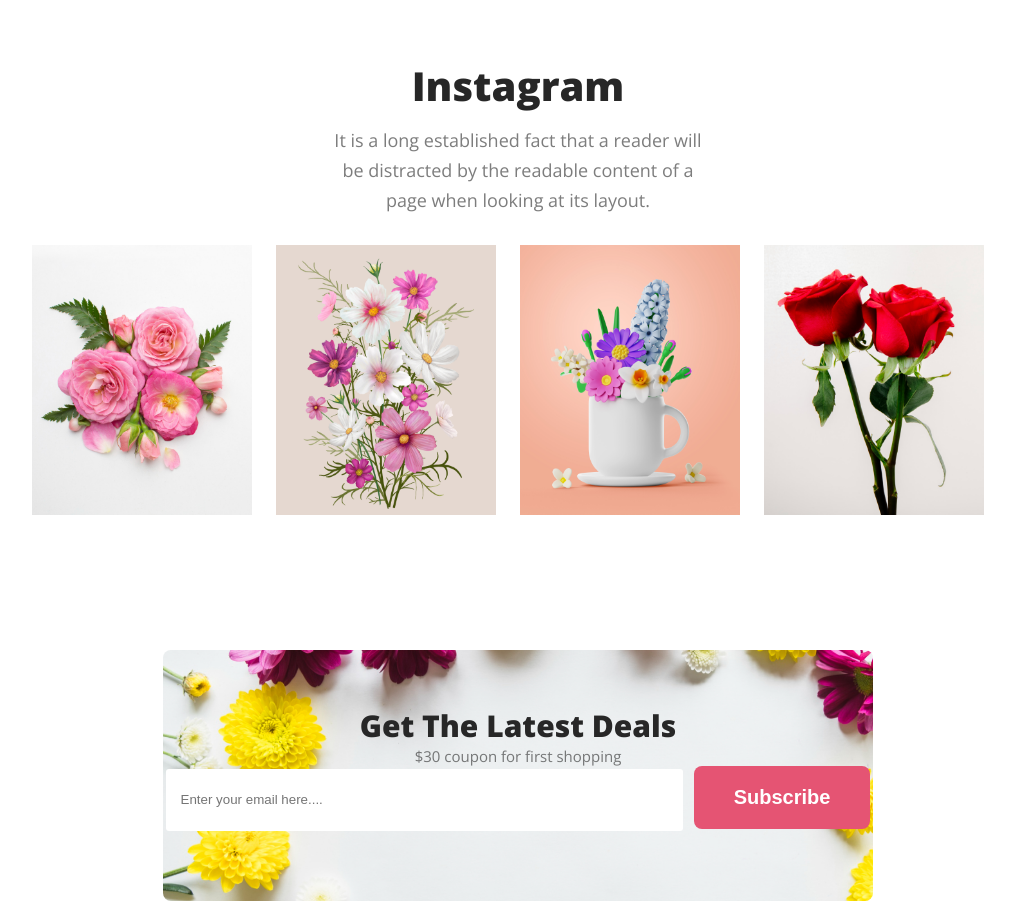
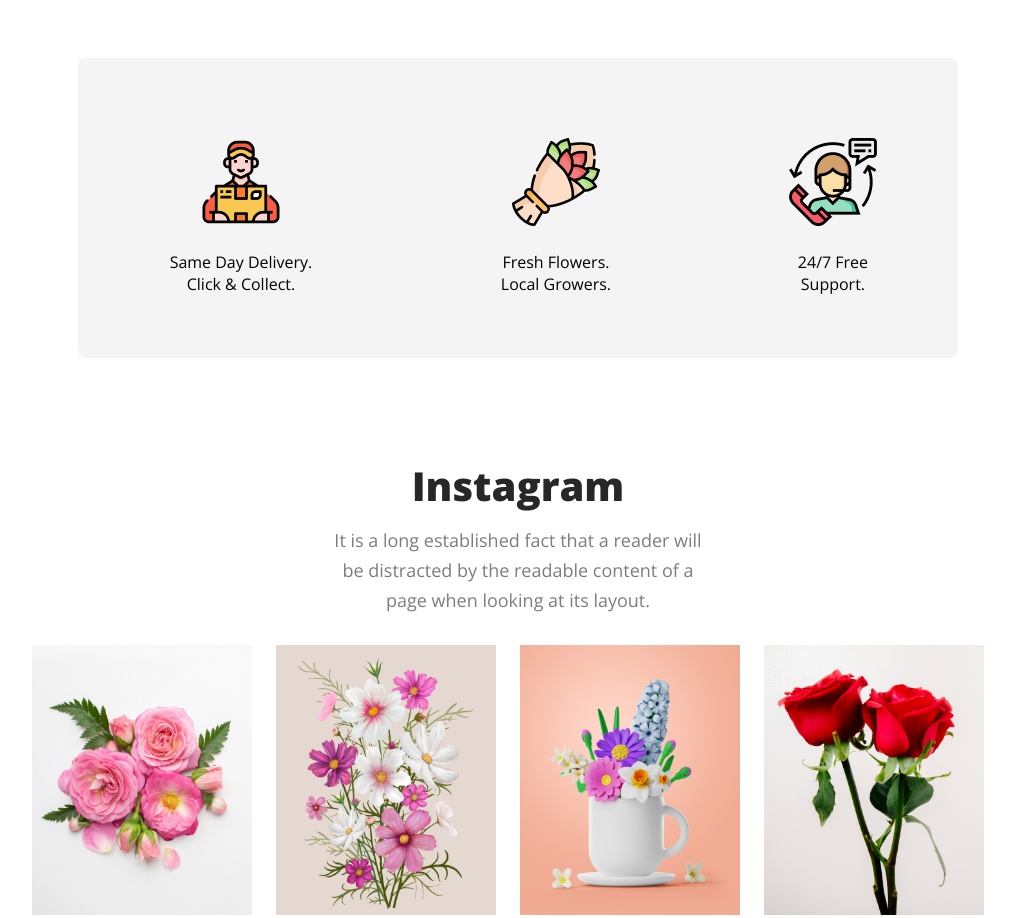
Before and after one commit to Shakib-Shajid/flower-shop-assignment, a plain HTML site: page index.html in a window 1280 px wide. Shown: the part 2360-3278 px from the top of the page, without its empty margins (122-1137 px from the left). Drawn offline with nearby package versions, Linux system fonts and the light colour scheme.

Commit message:
service added

```diff
--- a/index.html
+++ b/index.html
@@ -66,6 +66,22 @@
 
         </section>
 
+        <section class="service">
+            <div class="service-body">
+                <img class="service-icon" src="images/Group 57.png" alt="">
+                <p>Same Day Delivery. Click & Collect.</p>
+            </div>
+            <div class="service-body">
+                <img class="service-icon" src="images/Group 58.png" alt="">
+                <p>Fresh Flowers. Local Growers.</p>
+            </div>
+            <div class="service-body">
+                <img class="service-icon" src="images/Group 59.png" alt="">
+                <p>24/7 Free Support.</p>
+            </div>
+
+        </section>
+
 
 
         <section class="instagram">
--- a/style.css
+++ b/style.css
@@ -20,7 +20,8 @@
 .header-part {
     padding: 150px;
     max-width: 40%;
-    /* border: 2px solid red; */
+    /* border: 2px solid red solid red; */
+    ;
 }
 
 .header-title {
@@ -129,7 +130,7 @@
 
 .offer-part {
     justify-content: center;
-    padding: 150px 0 0 250px;
+    padding: 200px 0 0 250px;
     max-width: 40%;
 }
 
@@ -162,6 +163,27 @@
     margin-bottom: 100px;
 
 }
+
+/* service */
+
+.service {
+    border-radius: 8px;
+    background: rgba(39, 39, 39, 0.05);
+    height: 300px;
+    text-align: center;
+    margin: 100px 200px;
+    display: flex;
+}
+
+.service-body {
+    text-align: center;
+    padding: 80px;
+}
+
+.service-icon {
+    margin-bottom: 20px;
+}
+
 
 /* Instagram */
 
@@ -223,10 +245,12 @@
     color: rgba(39, 39, 39, 0.60);
     font-size: 15px;
     font-weight: 400;
+    margin-top: 16px;
+    margin-bottom: 20px;
 }
 
 .deal-part>input {
-    border-radius: 3px;
+    border-radius: 8px;
     width: 500px;
     height: 60px;
     border: 0px;
```
